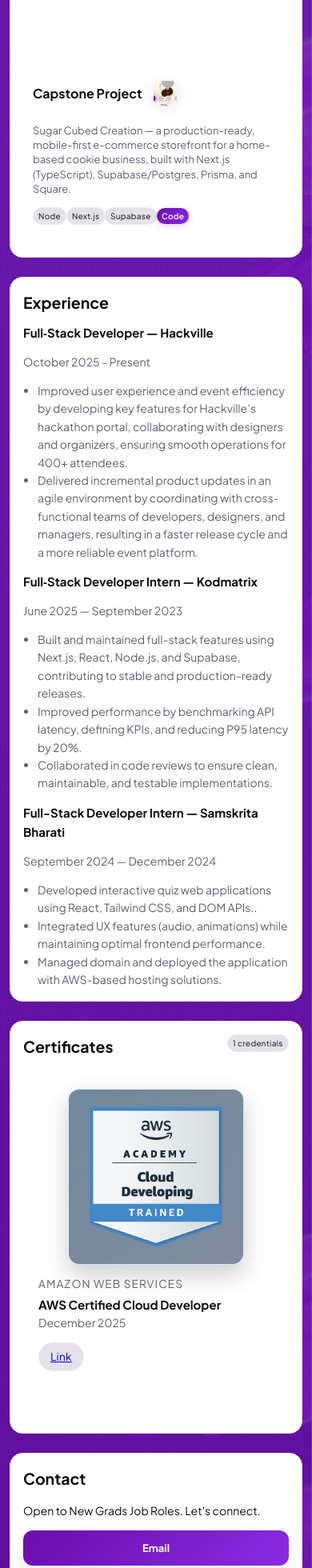
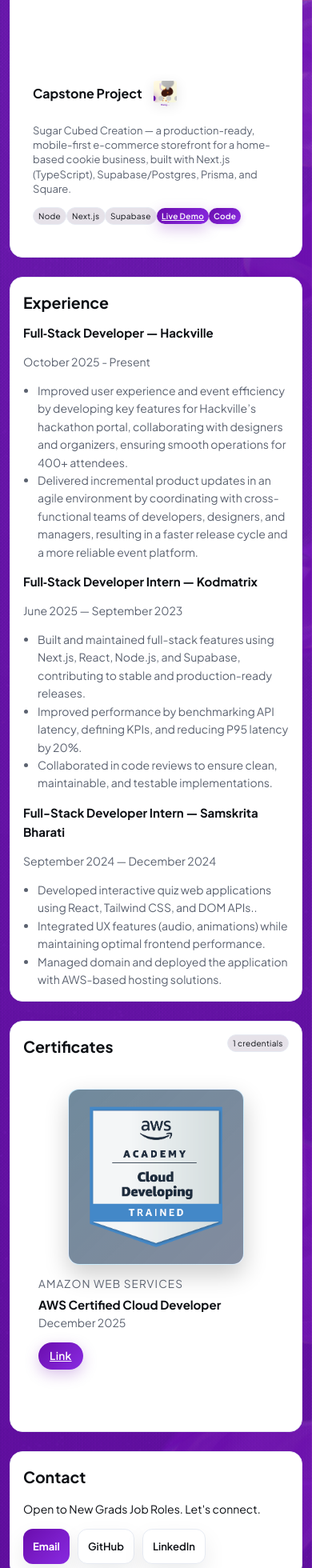
Before and after one commit to Shrey-Jani/Portfolio, a React (Create React App) app: page / in a window 390 px wide. Shown: the part 2102-4062 px from the top of the page at 80% size. Built offline with nearby package versions, Linux system fonts and the light colour scheme.

Commit message:
After graduate commit

```diff
--- a/src/components/Certificates.tsx
+++ b/src/components/Certificates.tsx
@@ -142,7 +142,7 @@
                 </div>
                 {certificate.credentialUrl && (
                   <a
-                    className="tag"
+                    className="tag certificate-link"
                     href={certificate.credentialUrl}
                     target="_blank"
                     rel="noreferrer"
--- a/src/components/Contact.tsx
+++ b/src/components/Contact.tsx
@@ -11,7 +11,10 @@
       >
         <h2>Contact</h2>
         <p>Open to New Grads Job Roles. Let's connect.</p>
-        <div style={{ display: "flex", gap: "10px", flexWrap: "wrap" }}>
+        <div
+          className="contact-actions"
+          style={{ display: "flex", gap: "10px", flexWrap: "wrap" }}
+        >
           <a className="btn primary" href={`mailto:${contactInfo.email}`}>
             Email
           </a>
--- a/src/components/Projects.tsx
+++ b/src/components/Projects.tsx
@@ -138,6 +138,31 @@
                       {tech}
                     </span>
                   ))}
+                  {project.title === "Capstone Project" ? (
+                    <>
+                      {project.liveUrl && (
+                        <a
+                          className="tag live-btn"
+                          href={project.liveUrl}
+                          target="_blank"
+                          rel="noreferrer"
+                        >
+                          Live Demo
+                        </a>
+                      )}
+                      {project.codeUrl && (
+                        <a
+                          className="tag code-btn"
+                          href={project.codeUrl}
+                          target="_blank"
+                          rel="noreferrer"
+                        >
+                          Code
+                        </a>
+                      )}
+                    </>
+                  ) : (
+                    <>
                       {project.codeUrl && (
                         <a
                           className="tag code-btn"
@@ -150,13 +175,15 @@
                       )}
                       {project.liveUrl && (
                         <a
-                      className="tag"
+                          className="tag live-btn"
                           href={project.liveUrl}
                           target="_blank"
                           rel="noreferrer"
                         >
                           Live Demo
                         </a>
+                      )}
+                    </>
                   )}
                 </div>
               </div>
--- a/src/data/portfolio.ts
+++ b/src/data/portfolio.ts
@@ -22,6 +22,7 @@
     title: "Capstone Project",
     description:
       "Sugar Cubed Creation — a production-ready, mobile-first e-commerce storefront for a home-based cookie business, built with Next.js (TypeScript), Supabase/Postgres, Prisma, and Square.",
+    liveUrl: "https://sugar-cubed-creations.vercel.app",
     technologies: ["Node", "Next.js", "Supabase"],
     codeUrl: "https://github.com/Yagna3903/sugar-cubed-creation.git",
   },
--- a/src/styles/index.css
+++ b/src/styles/index.css
@@ -230,7 +230,8 @@
   transition: all 0.3s ease;
 }
 
-.hero-actions .btn {
+.hero-actions .btn,
+.contact-actions .btn {
   padding: 8px 12px;
   width: auto;
   min-width: 0;
@@ -238,7 +239,8 @@
 }
 
 @media (max-width: 480px) {
-  .hero-actions .btn {
+  .hero-actions .btn,
+  .contact-actions .btn {
     width: auto;
   }
 }
@@ -418,6 +420,44 @@
 .tag.code-btn:active {
   transform: translateY(0px);
   box-shadow: 0 2px 8px rgba(106, 13, 173, 0.4);
+}
+
+.tag.certificate-link {
+  background: linear-gradient(135deg, var(--brand), var(--brand-2));
+  color: #ffffff;
+  border: none;
+  font-weight: 600;
+  box-shadow: 0 6px 18px rgba(106, 13, 173, 0.25);
+}
+
+.tag.certificate-link:hover {
+  background: linear-gradient(135deg, #7b1fa2, #9c27b0);
+  box-shadow: 0 8px 20px rgba(106, 13, 173, 0.35);
+  transform: translateY(-1px);
+}
+
+.tag.certificate-link:active {
+  transform: translateY(0);
+  box-shadow: 0 4px 12px rgba(106, 13, 173, 0.4);
+}
+
+.tag.live-btn {
+  background: linear-gradient(135deg, var(--brand), var(--brand-2));
+  color: #ffffff;
+  border: none;
+  font-weight: 600;
+  box-shadow: 0 6px 18px rgba(106, 13, 173, 0.25);
+}
+
+.tag.live-btn:hover {
+  background: linear-gradient(135deg, #7b1fa2, #9c27b0);
+  box-shadow: 0 8px 20px rgba(106, 13, 173, 0.35);
+  transform: translateY(-1px);
+}
+
+.tag.live-btn:active {
+  transform: translateY(0);
+  box-shadow: 0 4px 12px rgba(106, 13, 173, 0.4);
 }
 
 /* Hero */
```
Lines whose indentation alone changed are shown as unchanged.
